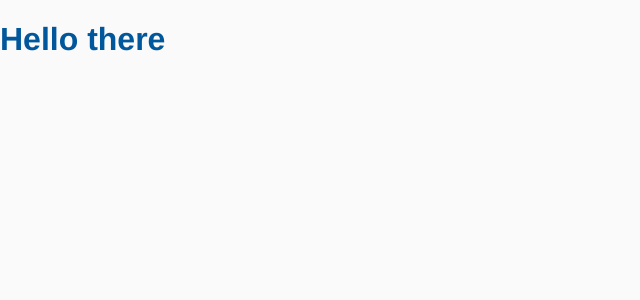
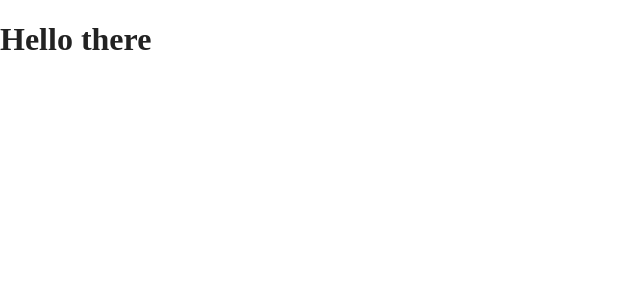
Before and after one commit to JoseCrz/frog, a React app: page / in a window 1280 px wide. Shown: the top 300 px of the page, without its empty margins (0-640 px from the left). Built offline with nearby package versions, Linux system fonts and the light colour scheme.

Commit message:
[UPDATE] Global base styles

```diff
--- a/src/styles/GlobalStyle.js
+++ b/src/styles/GlobalStyle.js
@@ -3,13 +3,15 @@ import { createGlobalStyle, css } from 'styled-components'
 export const GlobalStyle = createGlobalStyle`
 ${({ theme }) => css`
 :root {
-    --background: #FAFAFA;
-    --text: #01579b;
+    --background: #FFFFFF;
+    --text-color: #000000;
+    --text-font: 'Roboto', sans-serif;
+    --title-font: 'Comfortaa', cursive;
   }
 
   * {
     box-sizing: border-box;
-    font-family: Helvetica, sans-serif;
+    font-family: var(--text-font);
   }
 
   body {
@@ -22,6 +24,7 @@ ${({ theme }) => css`
   h2,
   h3,
   h4 {
+    font-family: var(--title-font);
     color: var(--text);
   }
 
```
